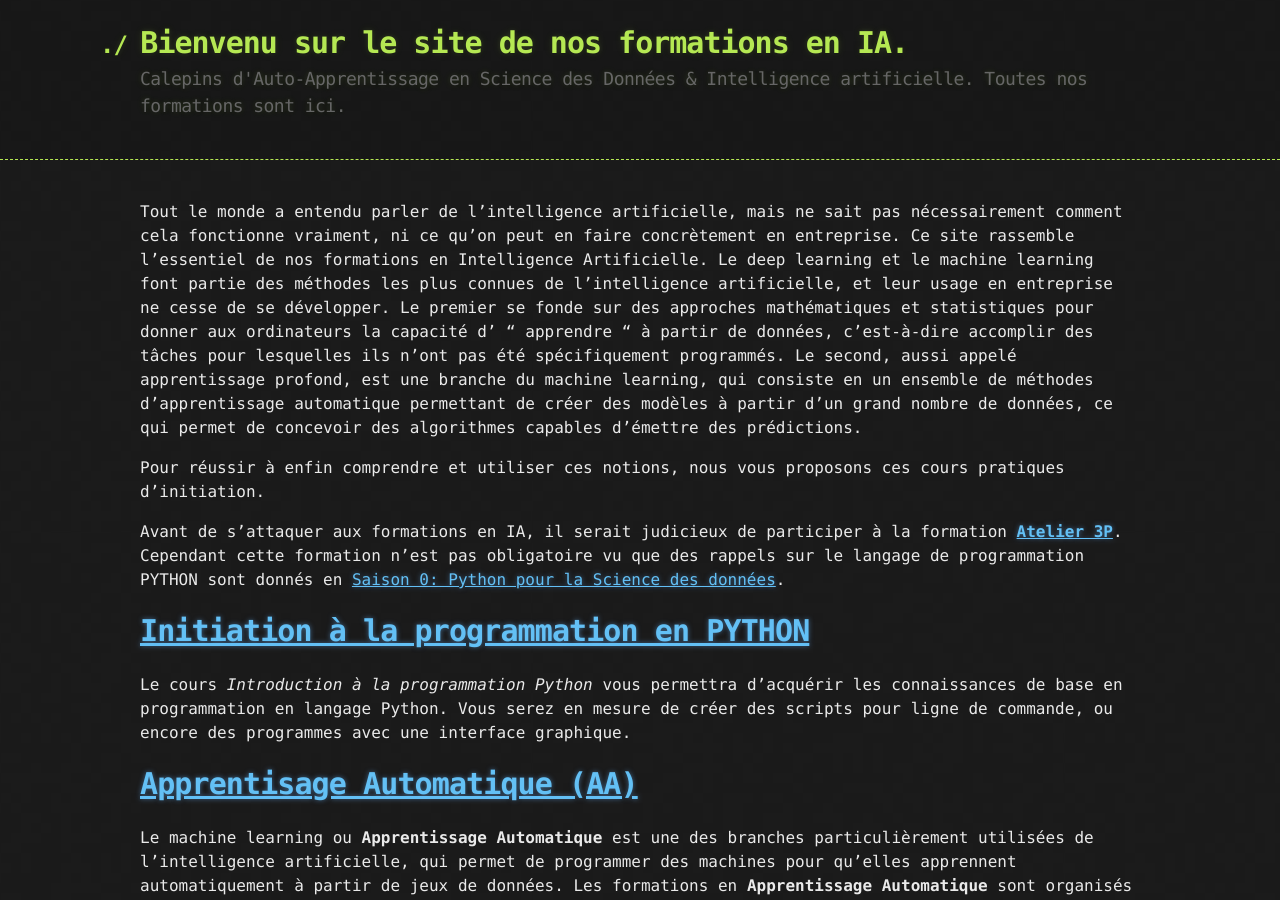
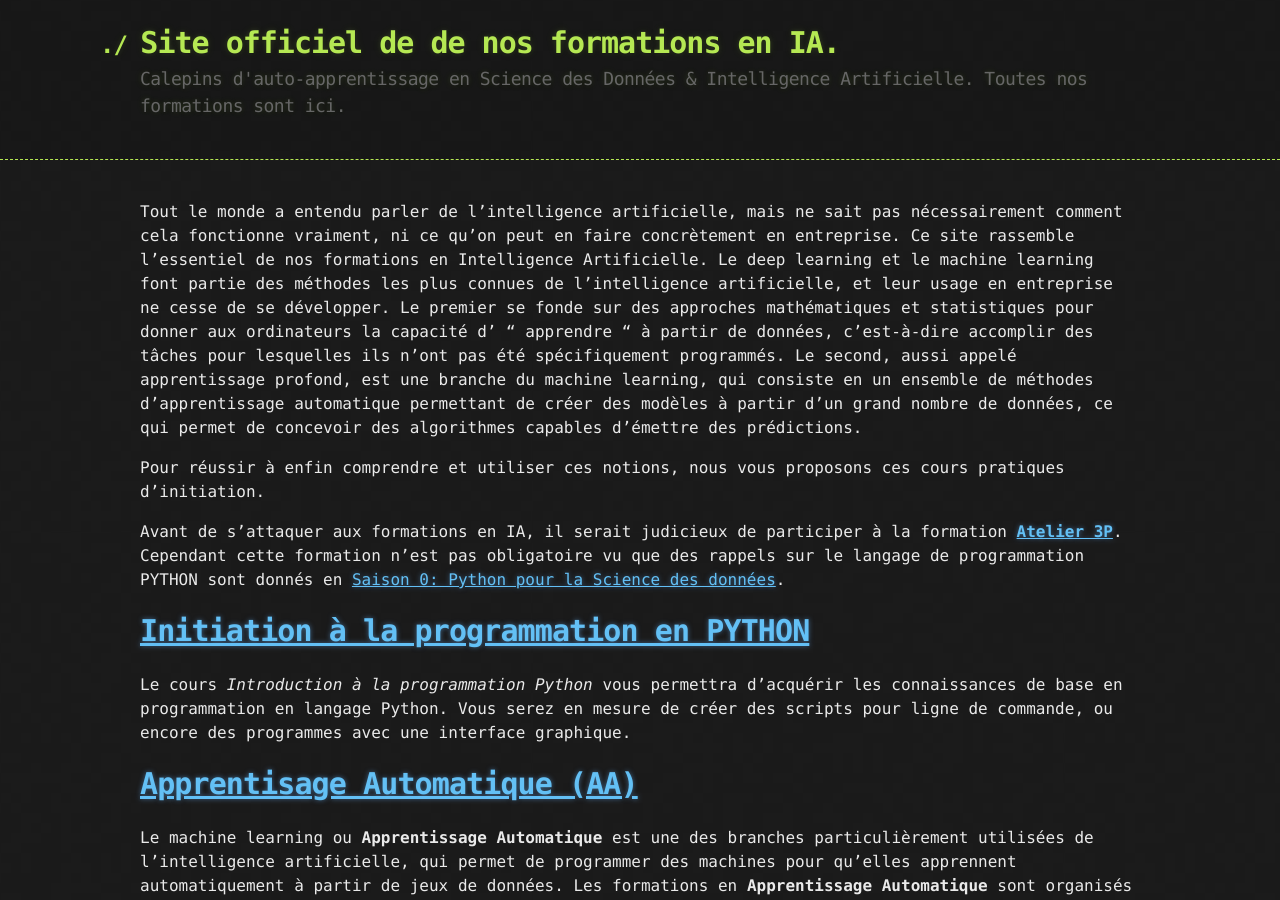
Before and after one commit to ai-technipreneurs/Nos-Formations-AI, a Jekyll site: the page built from index.md, in a window 1280 px wide and 900 px high. Built offline with Jekyll 4.4.1, drawn with Linux system fonts in a browser that asks for light colours.

Commit message:
Update _config.yml

```diff
--- a/_config.yml
+++ b/_config.yml
@@ -1,5 +1,5 @@
-title: Bienvenu sur le site de nos formations en IA.
-description: Calepins d'Auto-Apprentissage en Science des Données & Intelligence artificielle. Toutes nos formations sont ici.
+title: Site officiel de de nos formations en IA.
+description: Calepins d'auto-apprentissage en Science des Données & Intelligence Artificielle. Toutes nos formations sont ici.
 show_downloads: true
 google_analytics:
 theme: jekyll-theme-hacker
```
